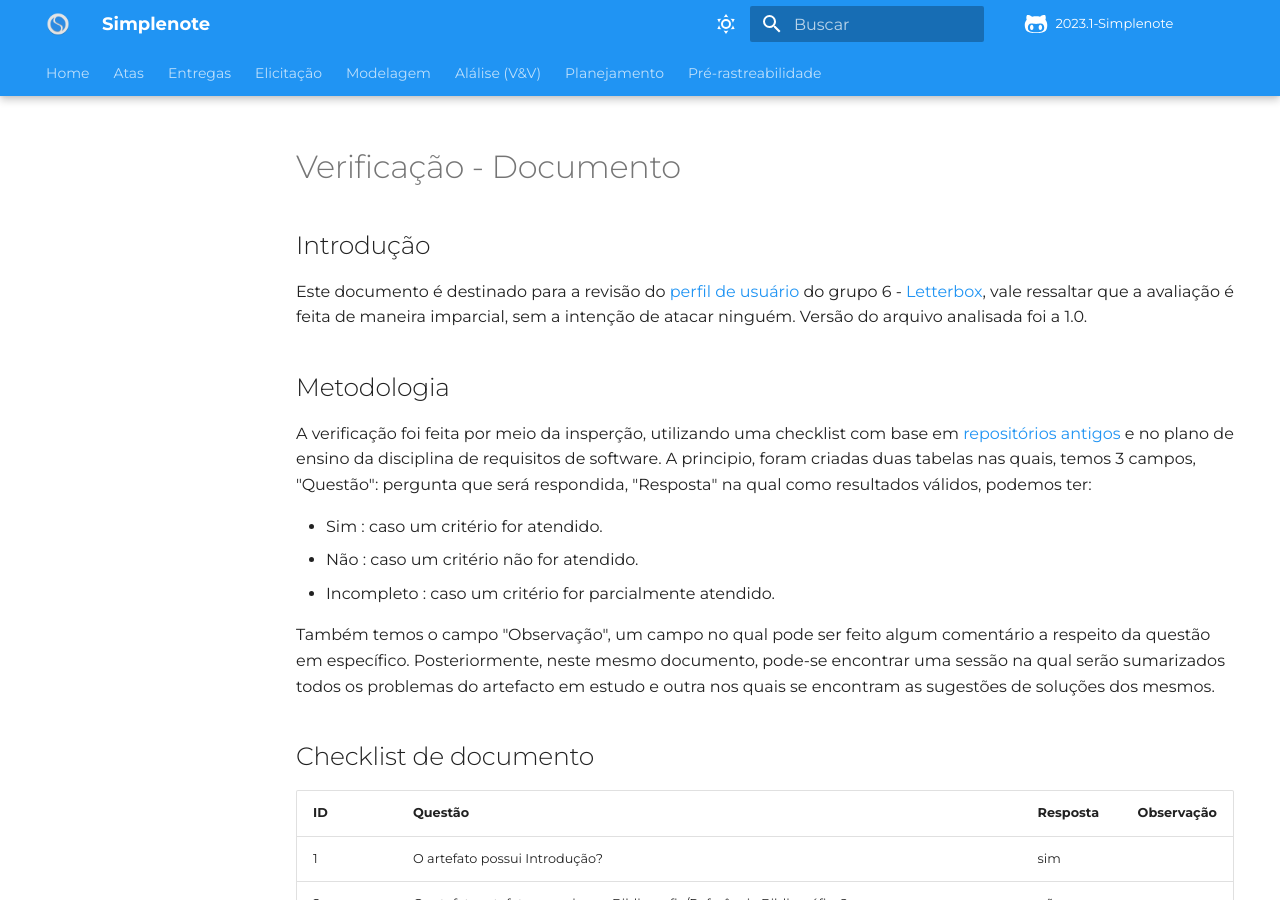
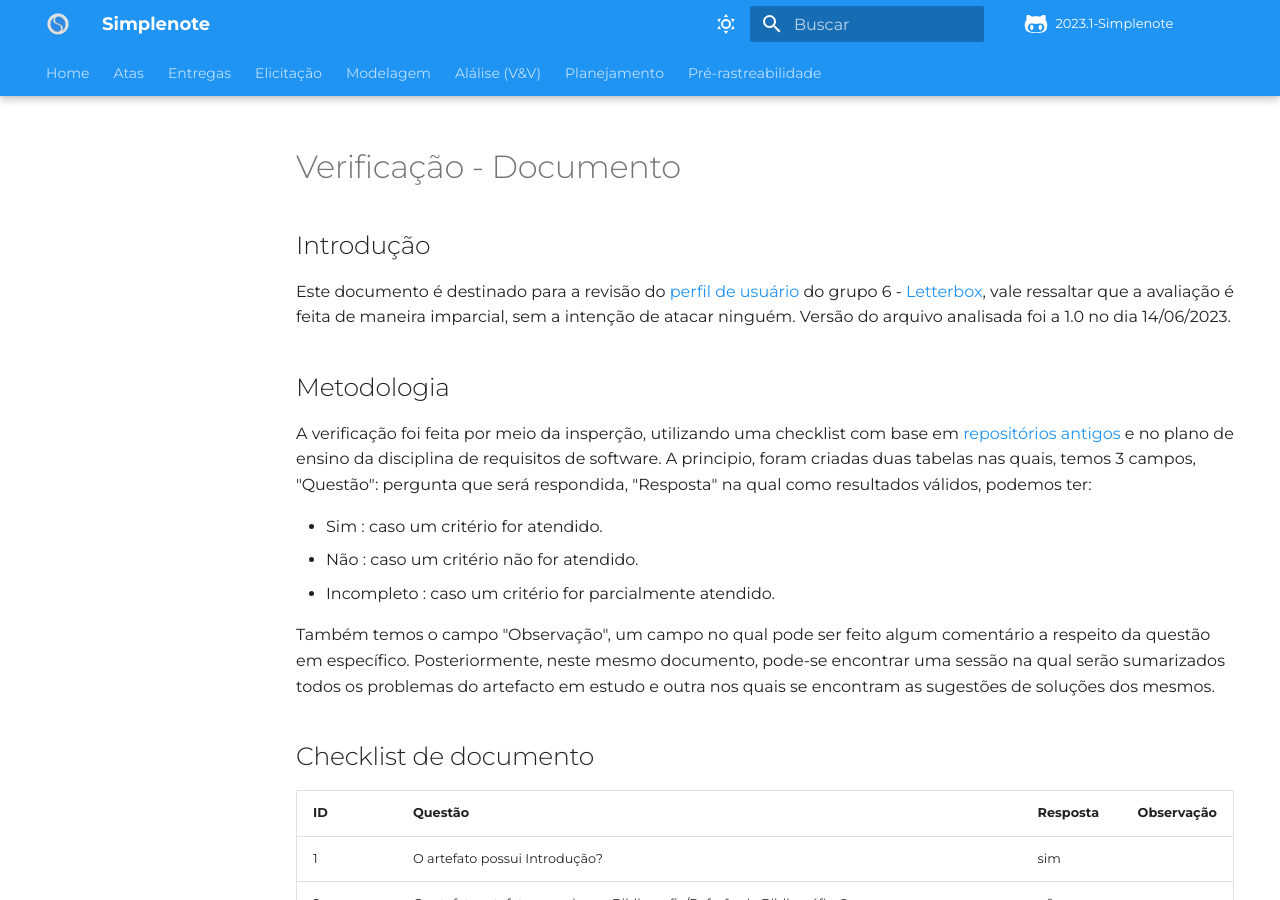
Before and after one commit to Requisitos-de-Software/2023.1-Simplenote, an MkDocs documentation site: the page built from docs/analise-grupo6/elicitacao/PerfilDeUsuario.md, in a window 1280 px wide and 900 px high. Built offline with MkDocs 1.6.1 and Material for MkDocs 9.7.7, drawn with Linux system fonts in a browser that asks for light colours; some web fonts are replaced; comment, search, counter and statistics services are not loaded.

Commit message:
Revisão ok

```diff
--- a/docs/analise-grupo6/elicitacao/PerfilDeUsuario.md
+++ b/docs/analise-grupo6/elicitacao/PerfilDeUsuario.md
@@ -2,7 +2,7 @@
 
 ## Introdução
 
-Este documento é destinado para a revisão do [perfil de usuário](https://requisitos-de-software.github.io/2023.1-Letterboxd/Elicita%C3%A7%C3%A3o/perfilTabela/) do grupo 6 - [Letterbox](https://github.com/Requisitos-de-Software/2023.1-Letterboxd), vale ressaltar que a avaliação é feita de maneira imparcial, sem a intenção de atacar ninguém. Versão do arquivo analisada foi a 1.0.
+Este documento é destinado para a revisão do [perfil de usuário](https://requisitos-de-software.github.io/2023.1-Letterboxd/Elicita%C3%A7%C3%A3o/perfilTabela/) do grupo 6 - [Letterbox](https://github.com/Requisitos-de-Software/2023.1-Letterboxd), vale ressaltar que a avaliação é feita de maneira imparcial, sem a intenção de atacar ninguém. Versão do arquivo analisada foi a 1.0 no dia 14/06/2023.
 
 ## Metodologia
 
```
